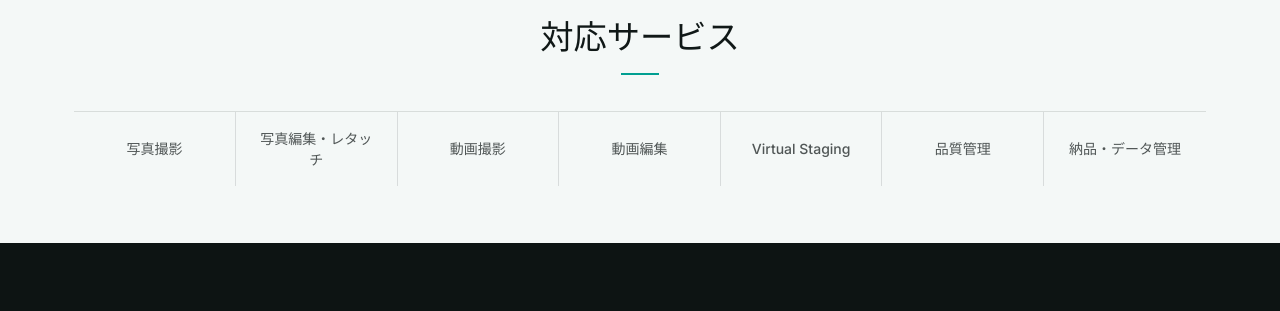
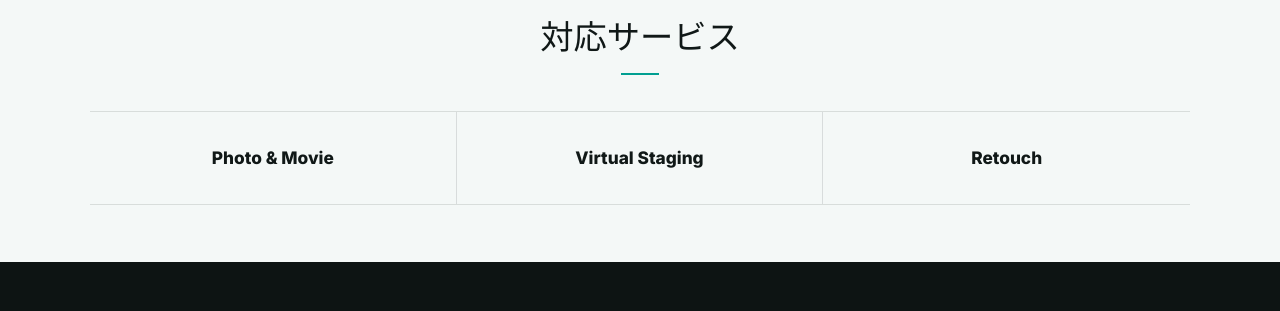
Before and after one commit to masashitakano917-maker/merci, a website: page services/production/index.html in a window 1280 px wide. Shown: the part 929-1240 px from the top of the page. Drawn offline with Linux system fonts and the light colour scheme.

Commit message:
Refine production service strip

```diff
--- a/services/production/index.html
+++ b/services/production/index.html
@@ -14,7 +14,7 @@
       href="https://fonts.googleapis.com/css2?family=Inter:wght@500;600;700;800;900&amp;family=Noto+Sans+JP:wght@400;500;700;800;900&amp;display=swap"
       rel="stylesheet"
     />
-    <link rel="stylesheet" href="../../styles.css?v=20260726-0205" />
+    <link rel="stylesheet" href="../../styles.css?v=20260726-0215" />
   </head>
   <body>
     <main class="site-shell service-detail-shell">
@@ -78,13 +78,9 @@
         <span>Our service</span>
         <h2 id="production-service-strip-title">対応サービス</h2>
         <div class="production-service-items">
-          <span>写真撮影</span>
-          <span>写真編集・レタッチ</span>
-          <span>動画撮影</span>
-          <span>動画編集</span>
+          <span>Photo &amp; Movie</span>
           <span>Virtual Staging</span>
-          <span>品質管理</span>
-          <span>納品・データ管理</span>
+          <span>Retouch</span>
         </div>
       </section>
 
--- a/styles.css
+++ b/styles.css
@@ -1102,7 +1102,7 @@ body.intro-locked .site-shell {
   position: absolute;
   z-index: 3;
   top: clamp(108px, 8.5vw, 148px);
-  left: clamp(24px, 5.8vw, 112px);
+  right: clamp(24px, 5.8vw, 112px);
   display: inline-flex;
   align-items: center;
   min-height: 42px;
@@ -1309,23 +1309,25 @@ body.intro-locked .site-shell {
 
 .production-service-items {
   display: grid;
-  grid-template-columns: repeat(7, minmax(0, 1fr));
+  grid-template-columns: repeat(3, minmax(0, 1fr));
   width: 100%;
+  max-width: 1100px;
   margin-top: 18px;
   border-top: 1px solid rgba(16, 24, 23, 0.12);
+  border-bottom: 1px solid rgba(16, 24, 23, 0.12);
 }
 
 .production-service-items span {
   display: grid;
   place-items: center;
-  min-height: 74px;
-  padding: 0 18px;
+  min-height: 92px;
+  padding: 0 24px;
   border-right: 1px solid rgba(16, 24, 23, 0.12);
-  color: rgba(16, 24, 23, 0.72);
-  font-size: 14px;
+  color: var(--ink);
+  font-size: clamp(17px, 1.35vw, 22px);
   line-height: 1.5;
   text-align: center;
-  font-weight: 500;
+  font-weight: 800;
 }
 
 .production-service-items span:last-child {
@@ -1999,7 +2001,7 @@ body.intro-locked .site-shell {
 
   .detail-back-link {
     top: 88px;
-    left: 22px;
+    right: 22px;
     min-height: 38px;
     padding: 0 14px;
     font-size: 12px;
```
